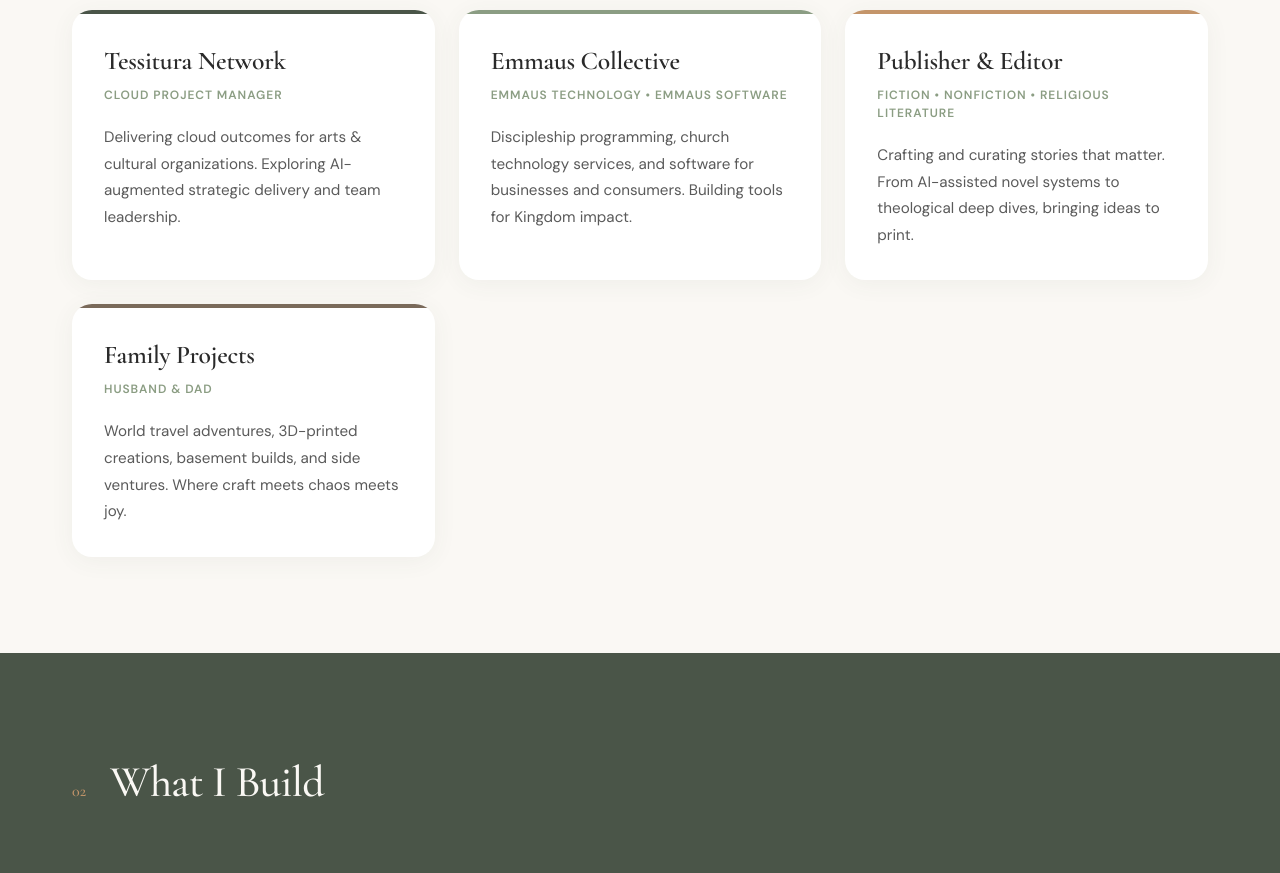
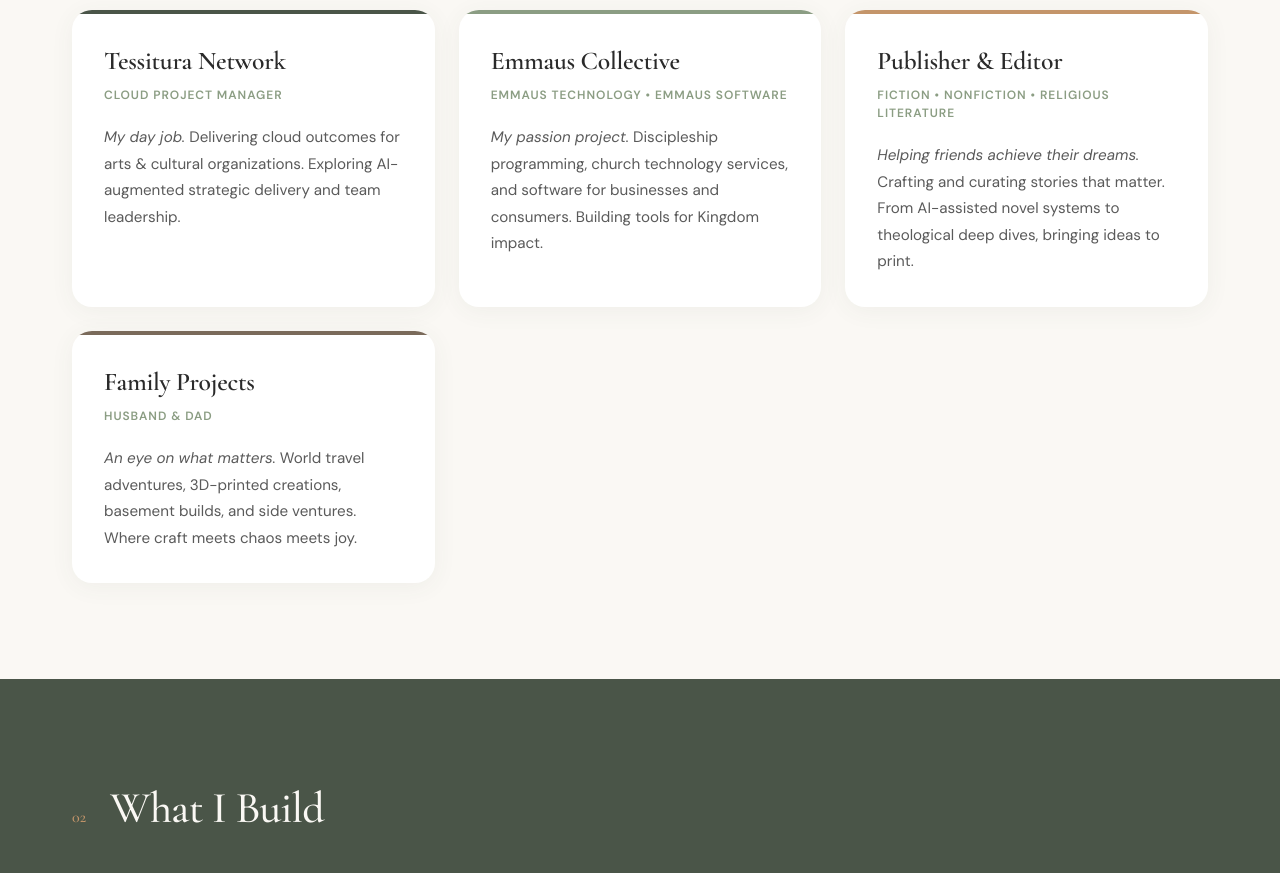
Before and after one commit to swmuniak/westonmuniak-landing, a React (Vite) app: page / in a window 1280 px wide. Shown: the part 1000-1873 px from the top of the page. Built offline with nearby package versions, Linux system fonts and the light colour scheme; the HTML template or start-up script is replaced by a standard one.

Commit message:
Colorful descriptors for worlds

```diff
--- a/src/App.jsx
+++ b/src/App.jsx
@@ -94,9 +94,8 @@
           color: colors.textLight,
           margin: 0,
         }}
-      >
-        {description}
-      </p>
+        dangerouslySetInnerHTML={{ __html: description }}
+      />
     </motion.div>
   );
 }
@@ -266,25 +265,25 @@
     {
       title: "Tessitura Network",
       role: "Cloud Project Manager",
-      description: "Delivering cloud outcomes for arts & cultural organizations. Exploring AI-augmented strategic delivery and team leadership.",
+      description: "<em>My day job.</em> Delivering cloud outcomes for arts & cultural organizations. Exploring AI-augmented strategic delivery and team leadership.",
       accentColor: colors.olive,
     },
     {
       title: "Emmaus Collective",
       role: "Emmaus Technology • Emmaus Software",
-      description: "Discipleship programming, church technology services, and software for businesses and consumers. Building tools for Kingdom impact.",
+      description: "<em>My passion project.</em> Discipleship programming, church technology services, and software for businesses and consumers. Building tools for Kingdom impact.",
       accentColor: colors.sage,
     },
     {
       title: "Publisher & Editor",
       role: "Fiction • Nonfiction • Religious Literature",
-      description: "Crafting and curating stories that matter. From AI-assisted novel systems to theological deep dives, bringing ideas to print.",
+      description: "<em>Helping friends achieve their dreams.</em> Crafting and curating stories that matter. From AI-assisted novel systems to theological deep dives, bringing ideas to print.",
       accentColor: colors.terracotta,
     },
     {
       title: "Family Projects",
       role: "Husband & Dad",
-      description: "World travel adventures, 3D-printed creations, basement builds, and side ventures. Where craft meets chaos meets joy.",
+      description: "<em>An eye on what matters.</em> World travel adventures, 3D-printed creations, basement builds, and side ventures. Where craft meets chaos meets joy.",
       accentColor: "#7a6a5a",
     },
   ];
```
